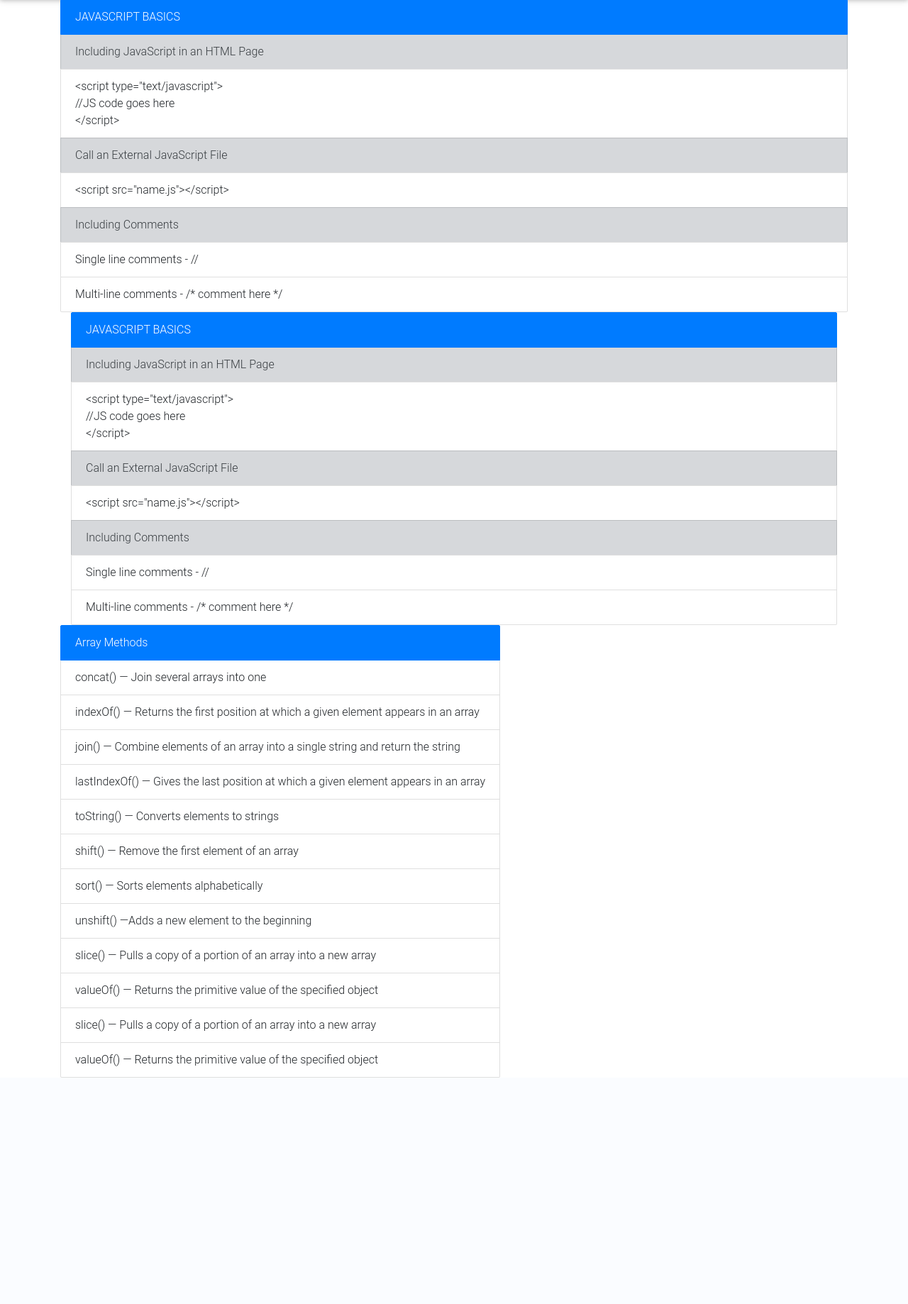
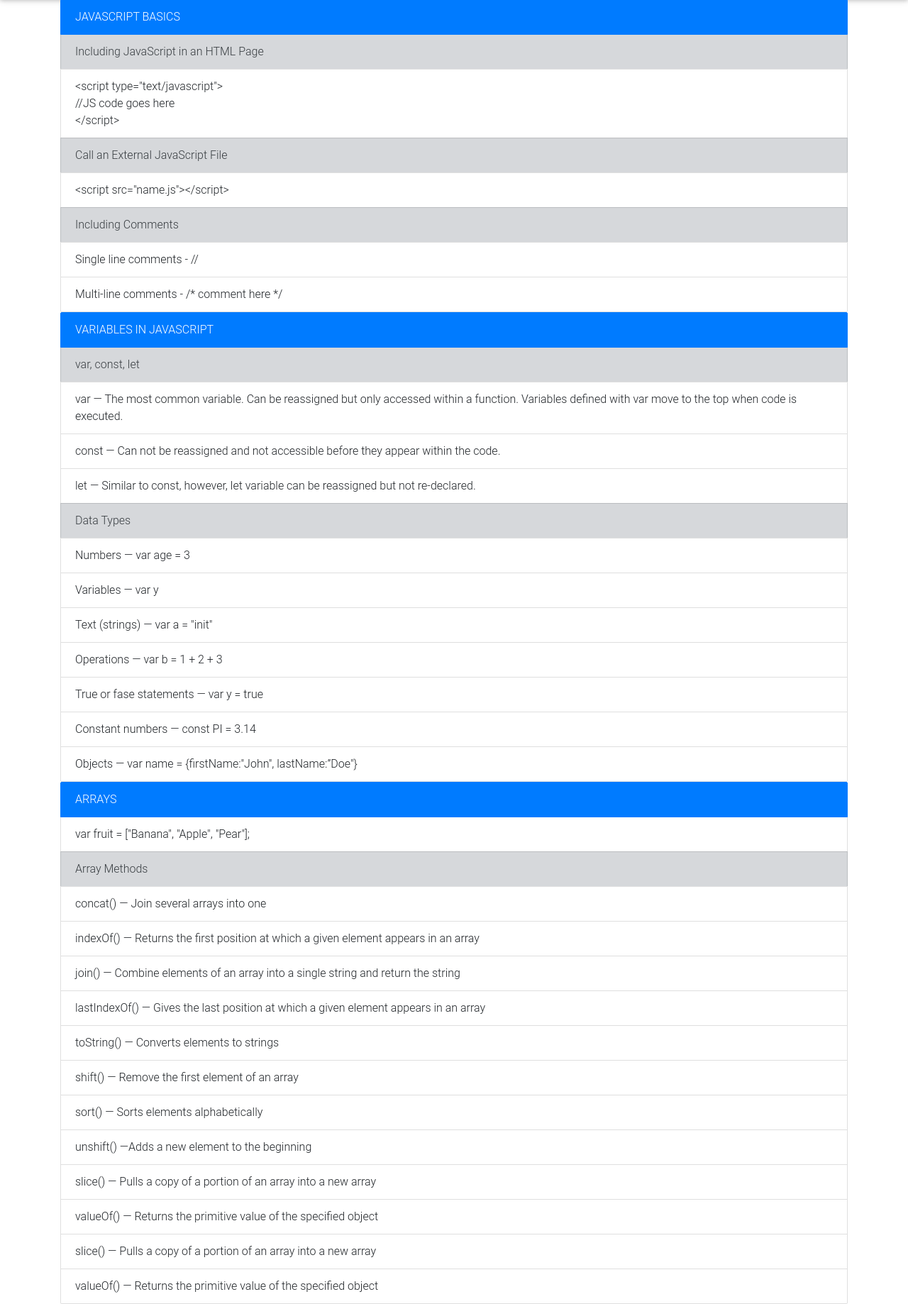
Before and after one commit to mangowilliam/mangos, a Flask app: page /js in a window 1280 px wide. Shown: the part 57-1895 px from the top of the page at 71% size. Before the commit the page ends 1576 px from the top, so only its background shows below. Run offline with Flask 2, Linux system fonts and the light colour scheme; some libraries are stand-ins or nearby versions.

Commit message:
ADD JS ARRAYS

```diff
--- a/app/templates/js.html
+++ b/app/templates/js.html
@@ -11,66 +11,40 @@
           &lt;/script&gt; </li>
         <li class="list-group-item list-group-item-secondary">Call an External JavaScript File </li>
         <li class="list-group-item">&lt;script src="name.js"&gt;&lt;/script&gt;</li>
-        <li class="list-group-item list-group-item-secondary">Including Comments  </li>
+        <li class="list-group-item list-group-item-secondary">Including Comments </li>
         <li class="list-group-item">Single line comments - // </li>
-        <li class="list-group-item">Multi-line comments - /* comment here */  </li>
+        <li class="list-group-item">Multi-line comments - /* comment here */ </li>
     </div>
   </div>
-  <div class="container">
+
   <div class="row">
     <div class="col-md-12">
       <ul class="list-group">
-              <li class="list-group-item active">JAVASCRIPT BASICS </li>
-              <li class="list-group-item list-group-item-secondary">Including JavaScript in an HTML Page </li>
-              <li class="list-group-item">&lt;script type="text/javascript"&gt; <br>
-                //JS code goes here <br>
-                &lt;/script&gt; </li>
-              <li class="list-group-item list-group-item-secondary">Call an External JavaScript File </li>
-              <li class="list-group-item">&lt;script src="name.js"&gt;&lt;/script&gt;</li>
-              <li class="list-group-item list-group-item-secondary">Including Comments  </li>
-              <li class="list-group-item">Single line comments - // </li>
-              <li class="list-group-item">Multi-line comments - /* comment here */  </li>
+        <li class="list-group-item active">VARIABLES IN JAVASCRIPT </li>
+        <li class="list-group-item list-group-item-secondary">var, const, let </li>
+        <li class="list-group-item">var — The most common variable. Can be reassigned but only accessed
+          within a function. Variables defined with var move to the top when
+          code is executed.</li>
+        <li class="list-group-item">const — Can not be reassigned and not accessible before they appear
+          within the code. </li>
+        <li class="list-group-item">let — Similar to const, however, let variable can be reassigned but
+          not re-declared. </li>
+        <li class="list-group-item list-group-item-secondary">Data Types </li>
+        <li class="list-group-item">Numbers — var age = 3 </li>
+        <li class="list-group-item">Variables — var y </li>
+        <li class="list-group-item">Text (strings) — var a = "init" </li>
+        <li class="list-group-item">Operations — var b = 1 + 2 + 3 </li>
+        <li class="list-group-item">True or fase statements — var y = true </li>
+        <li class="list-group-item">Constant numbers — const PI = 3.14 </li>
+        <li class="list-group-item">Objects — var name = {firstName:"John", lastName:”Doe"} </li>
     </div>
   </div>
-
-
-
-
-
-
-
-
-
-
-
-
-
-
-
-
-
-
-
-
-
-
-
-
-
-
-
-
-
-
-
-
-
-
-
-
   <div class="row">
+    <div class="col-md-12">
       <ul class="list-group">
-      <li class="list-group-item active">Array Methods</li>
+        <li class="list-group-item active">ARRAYS</li>
+        <li class="list-group-item"> var fruit = ["Banana", "Apple", "Pear"]; </li>
+        <li class="list-group-item list-group-item-secondary">Array Methods </li>
         <li class="list-group-item">concat() — Join several arrays into one</li>
         <li class="list-group-item">indexOf() — Returns the first position at which a given element appears in an
           array
```
Lines whose indentation alone changed are shown as unchanged.
